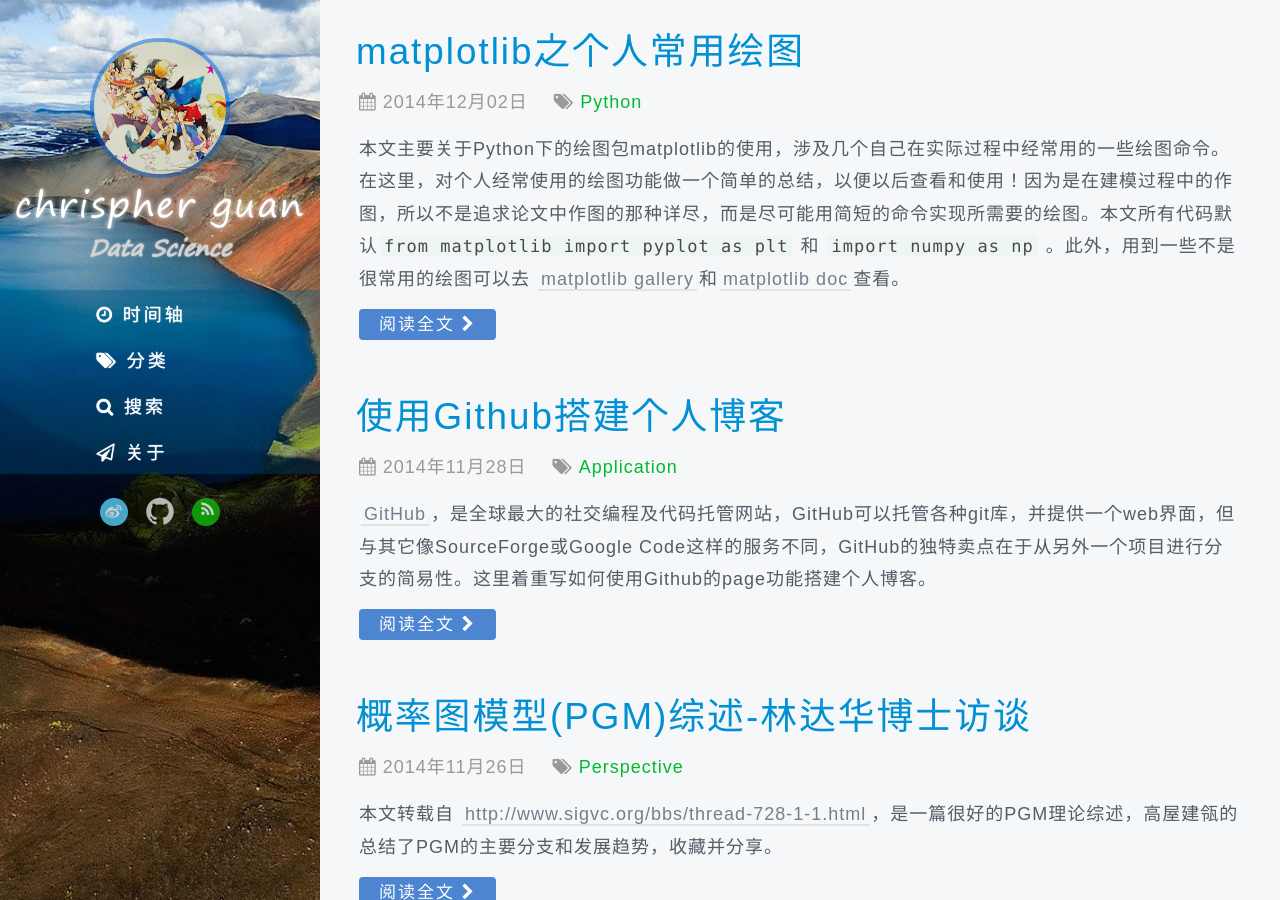
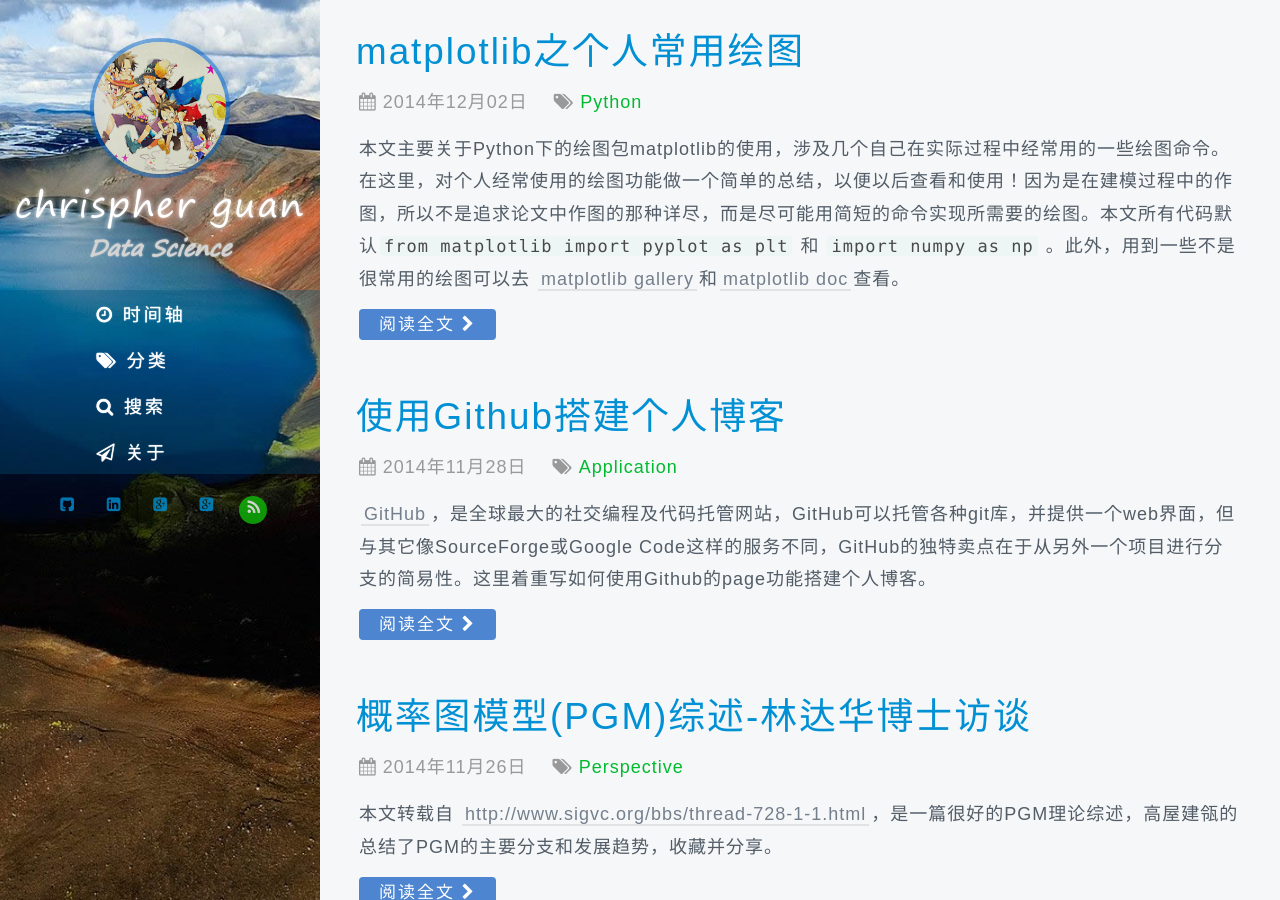
Before and after one commit to chrispher/chrispher.github.com, a Jekyll site: the page built from index.html, in a window 1280 px wide and 900 px high. Built offline with Jekyll 4.4.1, drawn with Linux system fonts in a browser that asks for light colours; some web fonts are replaced; the list of posts is cut into pages by our own code; comment, search, counter and statistics services are not loaded.

Commit message:
add the social.html

```diff
--- a/_config.yml
+++ b/_config.yml
@@ -10,10 +10,13 @@ blog:
     title: Data Science
     url: http://chrispher.github.com
     duoshuo: chrispher2012
-    tongji: 3F27793c8b949a643c724f32bcf5058791
+    tongji: 3Fca70591450b95f8b7d7de185c49db345
 author:
+    # Profile links on the left sidebar, leave blank to ignore
     name: chrispher guan
     email: chrispher2012@gmail.com
-    weibo: http://weibo.com/u/2917650677
-    github: https://github.com/chrispher
+    weibo: 2917650677  # weibo ID
+    github: chrispher  # github ID
+    linkedin: chrispher-guan/5a/a68/6b8
+    gplus: 110552447039675960964
     logo: http://chrispher.github.com/images/op_we_are_brothers.png
--- a/_includes/sidebar.html
+++ b/_includes/sidebar.html
@@ -11,9 +11,8 @@
     {% endfor%}
     </ul>
   </nav>
+
   <nav id="sub-nav">
-    <a class="weibo " href="{{ site.author.weibo }}" title="新浪微博" target="_blank"><i class="fa fa-weibo"></i></a>
-    <a class="github" href="{{ site.author.github }}" title="GitHub" target="_blank"><i class="fa fa-github fa-2x"></i></a>
-    <a class="rss" href="/page/feed.xml" title="RSS订阅" target="_blank"><i class="fa fa-rss"></i></a>
+    {% include social.html %}
   </nav>
 </div>
--- /dev/null
+++ b/_includes/social.html
@@ -0,0 +1,72 @@
+<div id="stalker">
+  {% if site.author.github %}
+  <a title="Github" href="https://github.com/{{ site.author.github }}">
+    <i class="fa fa-github-square"></i>
+  </a>
+  {% endif %}
+
+  {% if site.author.bitbucket %}
+  <a title="Bitbucket" href="https://bitbucket.com/{{ site.author.bitbucket }}/">
+    <i class="fa fa-bitbucket-square"></i>
+  </a>
+  {% endif %}
+
+  {% if site.author.hacker_news %}
+  <a title="Hacker News" href="https://news.ycombinator.com/user?id={{site.author.hacker_news }}">
+     <span class="fa-stack">
+      <i class="fa fa-stack-1x fa-square"></i>
+      <i class="fa fa-stack-1x fa-hn">Y</i>
+    </span>
+  </a>
+  {% endif %}
+
+  {% if site.author.stackexchange %}
+  <a title="Stack Exchange" href="https://stackexchange.com/users/{{site.author.stackexchange }}">
+    <i class="fa fa-stack-exchange"></i>
+  </a>
+  {% endif %}
+
+  {% if site.author.stackoverflow %}
+  <a title="Stack Overflow" href="http://stackoverflow.com/users/{{site.author.stackoverflow }}">
+    <i class="fa fa-stack-overflow"></i>
+  </a>
+  {% endif %}
+
+  {% if site.author.twitter %}
+  <a title="Twitter" href="https://twitter.com/{{ site.author.twitter }}">
+    <i class="fa fa-twitter-square"></i>
+  </a>
+  {% endif %}
+
+  {% if site.author.facebook %}
+  <a title="Facebook" href="https://facebook.com/{{ site.author.facebook }}">
+    <i class="fa fa-facebook-square"></i>
+  </a>
+  {% endif %}
+
+  {% if site.author.tumblr %}
+  <a title="tumblr" href="https://{{ site.author.tumblr }}.tumblr.com">
+    <i class="fa fa-tumblr-square"></i>
+  </a>
+  {% endif %}
+
+  {% if site.author.linkedin %}
+  <a title="LinkedIn" href="https://www.linkedin.com/pub/{{ site.author.linkedin }}">
+    <i class="fa fa-linkedin-square"></i>
+  </a>
+  {% endif %}
+
+  {% if site.author.gplus %}
+  <a title="{{ site.author.name }} on Google Plus" href="https://plus.google.com/{{ site.author.gplus }}">
+    <i class="fa fa-google-plus-square"></i>
+  </a>
+  {% endif %}
+
+  {% if site.author.weibo %}
+  <a title="weibo" href="http://www.weibo.com/u/{{ site.author.weibo }}">
+    <i class="fa fa-google-plus-square"></i>
+  </a>
+  {% endif %}
+
+  <a class="rss" href="/page/feed.xml" title="RSS订阅" target="_blank"><i class="fa fa-rss"></i></a>
+</div>
```
Also changed, not shown: README.md.
